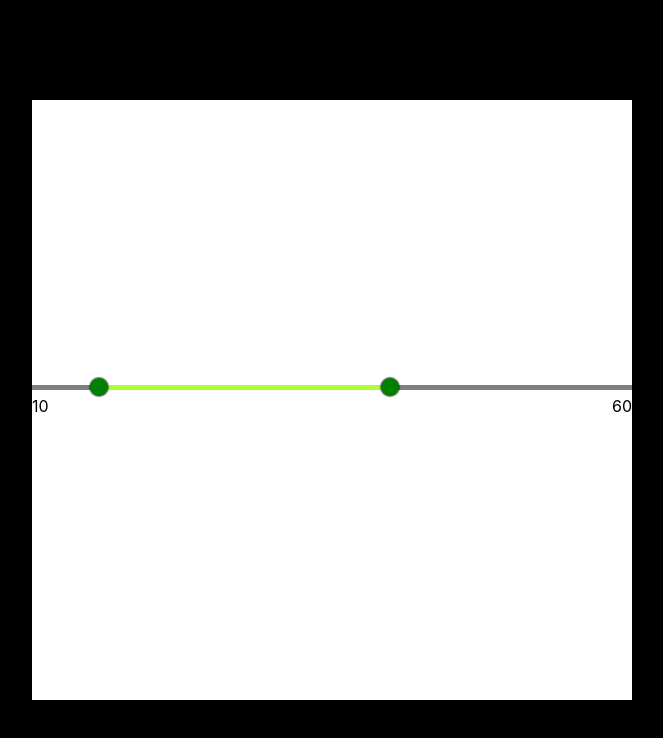
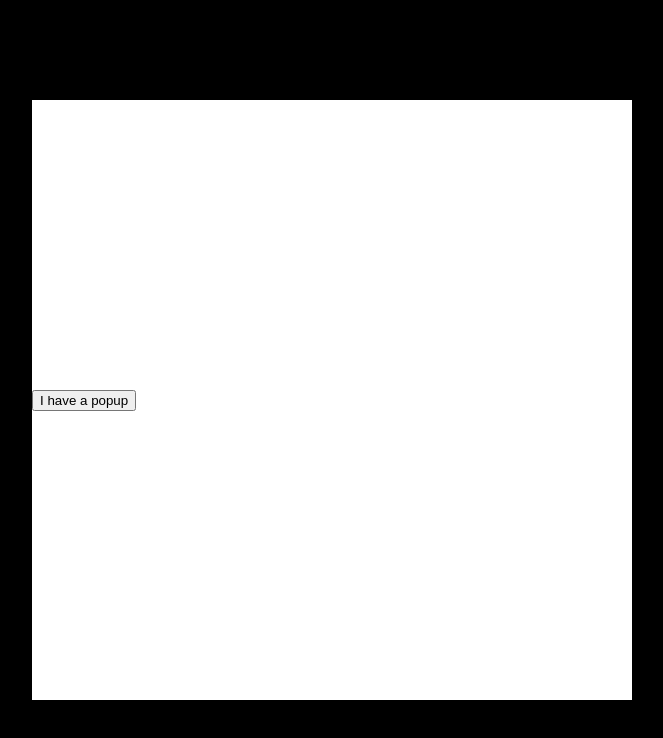
Before and after one commit to tahmdev/components, a React (Create React App) app: page / in a window 1280 px wide. Shown: the top 738 px of the page, without its empty margins (308-971 px from the left). Built offline with nearby package versions, Linux system fonts and the light colour scheme.

Commit message:
Added PopupButton component

```diff
--- a/src/App.css
+++ b/src/App.css
@@ -7,13 +7,14 @@ body,
   padding: 0;
   height: 100%;
   background-color: black;
-  overflow: hidden;
+  overflow: auto;
 }
 .App {
   background-color: var(--bg-100);
   display: flex;
   justify-content: center;
   align-items: center;
+  flex-direction: column;
 }
 .container {
   background-color: white;
@@ -142,3 +143,15 @@ body,
 .slider-right-value {
   right: 0%;
 }
+
+/*PopupButton*/
+.popupbutton-wrapper {
+  position: relative;
+}
+.popupbutton-popup {
+  position: absolute;
+}
+.test {
+  width: fit-content;
+  background-color: red;
+}
--- a/src/App.tsx
+++ b/src/App.tsx
@@ -1,13 +1,16 @@
 import { useReducer, useState } from "react";
 import "./App.css";
 import { MultiRange } from "./components/MultiRange/MultiRange";
+import { PopupButton } from "./components/PopupButton/PopupButton";
 import SwipeButton from "./components/SwipeButton/SwipeButton";
 import { Toast } from "./components/Toast/Toast";
 import { toastReducer } from "./components/Toast/ToastReducer";
 
 function App() {
-  const [currentComponent, setCurrentComponent] = useState("MultiRange");
+  const [currentComponent, setCurrentComponent] = useState("PopupButton");
   const [toastNotifs, dispatch] = useReducer(toastReducer, []);
+  const [showPopupButton, setShowPopupButton] = useState(false);
+  const [showPopupButton2, setShowPopupButton2] = useState(false);
   const fnl = (a: any) => console.log(a);
   const fnr = () => console.log("RIGHT");
   const handleMultiRangeChange = (min: number, max: number) => {
@@ -54,6 +57,12 @@ function App() {
             onChange={handleMultiRangeChange}
           />
         )}
+        {currentComponent === "PopupButton" && (
+          <PopupButton show={showPopupButton} setShow={setShowPopupButton}>
+            <span>I have a popup</span>
+            <div className="test">I am a popup</div>
+          </PopupButton>
+        )}
       </div>
     </div>
   );
--- /dev/null
+++ b/src/components/PopupButton/PopupButton.tsx
@@ -0,0 +1,67 @@
+import React, { useEffect, useRef } from "react";
+
+interface Props {
+  show: boolean;
+  setShow: (...args: any[]) => void;
+  children: React.ReactNode[];
+  buttonClasses?: string;
+  popupClasses?: string;
+  buttonAttributes?: React.ButtonHTMLAttributes<HTMLButtonElement>;
+}
+export const PopupButton: React.FC<Props> = ({
+  show,
+  setShow,
+  children,
+  buttonClasses,
+  popupClasses,
+  buttonAttributes,
+}) => {
+  const ref = useRef<HTMLDivElement>(null);
+
+  const handleMouseDown = (e: MouseEvent) => {
+    if (
+      ref.current &&
+      e.target instanceof Element &&
+      !ref.current.contains(e.target)
+    ) {
+      setShow(false);
+    }
+  };
+
+  useEffect(() => {
+    document.addEventListener("mousedown", handleMouseDown);
+    return () => document.removeEventListener("mousedown", handleMouseDown);
+  }, [handleMouseDown]);
+
+  const positionPopup = (element: HTMLElement) => {
+    const bounding = element.getBoundingClientRect();
+    return {
+      x: bounding.left <= window.innerWidth / 2 ? "left" : "right",
+      y: bounding.top <= window.innerHeight / 2 ? "top" : "bottom",
+    };
+  };
+
+  return (
+    <div className="popupbutton-wrapper" ref={ref}>
+      <button
+        className={`popupbutton-btn ${buttonClasses ? buttonClasses : ""}`}
+        onClick={() => setShow(!show)}
+        aria-expanded={show}
+        {...buttonAttributes}
+      >
+        {children[0]}
+      </button>
+      {show && ref.current && (
+        <div
+          className={`popupbutton-popup ${popupClasses ? popupClasses : ""}`}
+          style={{
+            [positionPopup(ref.current).y]: "100%",
+            [positionPopup(ref.current).x]: "0",
+          }}
+        >
+          {children[1]}
+        </div>
+      )}
+    </div>
+  );
+};
```
